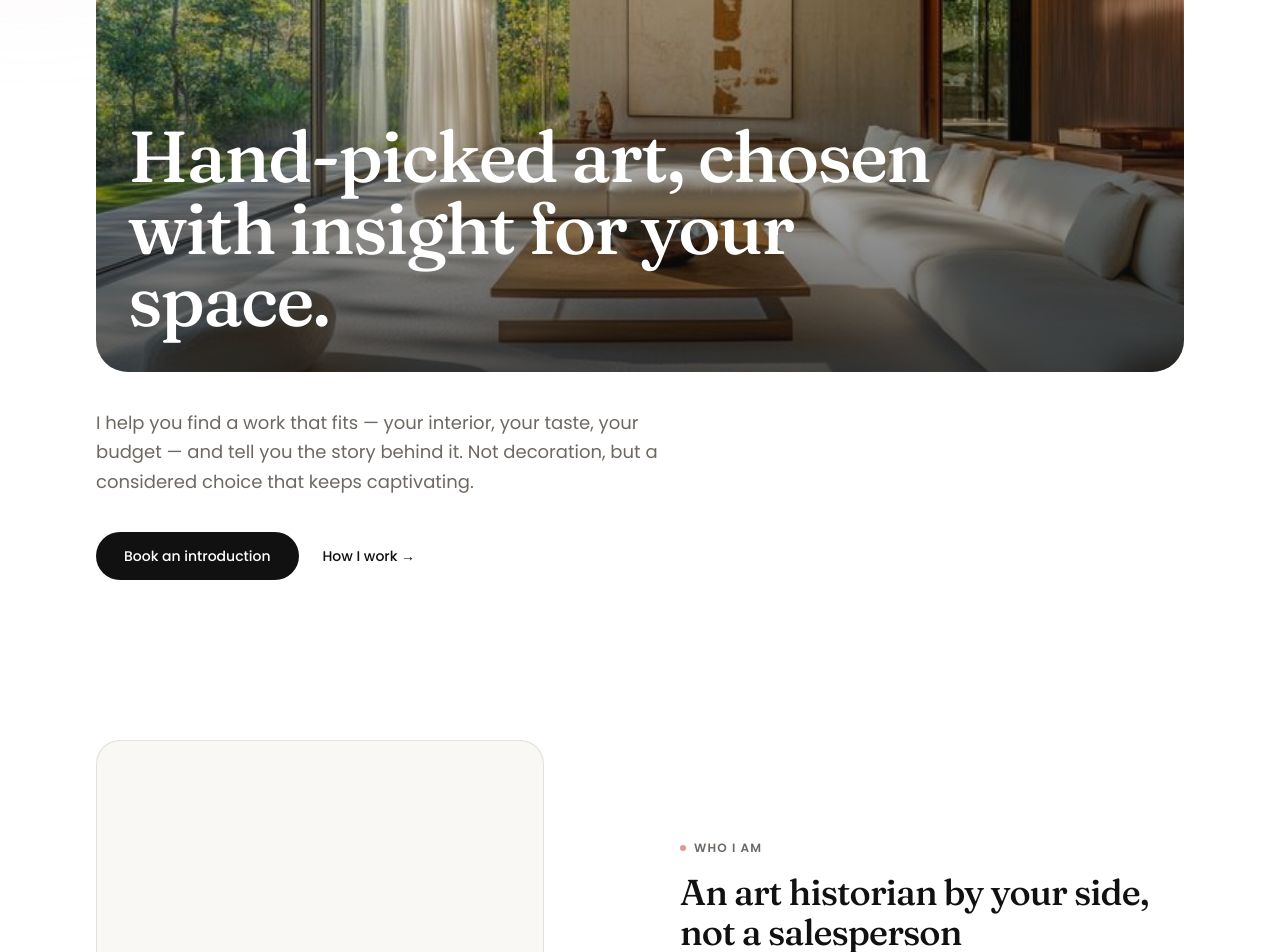
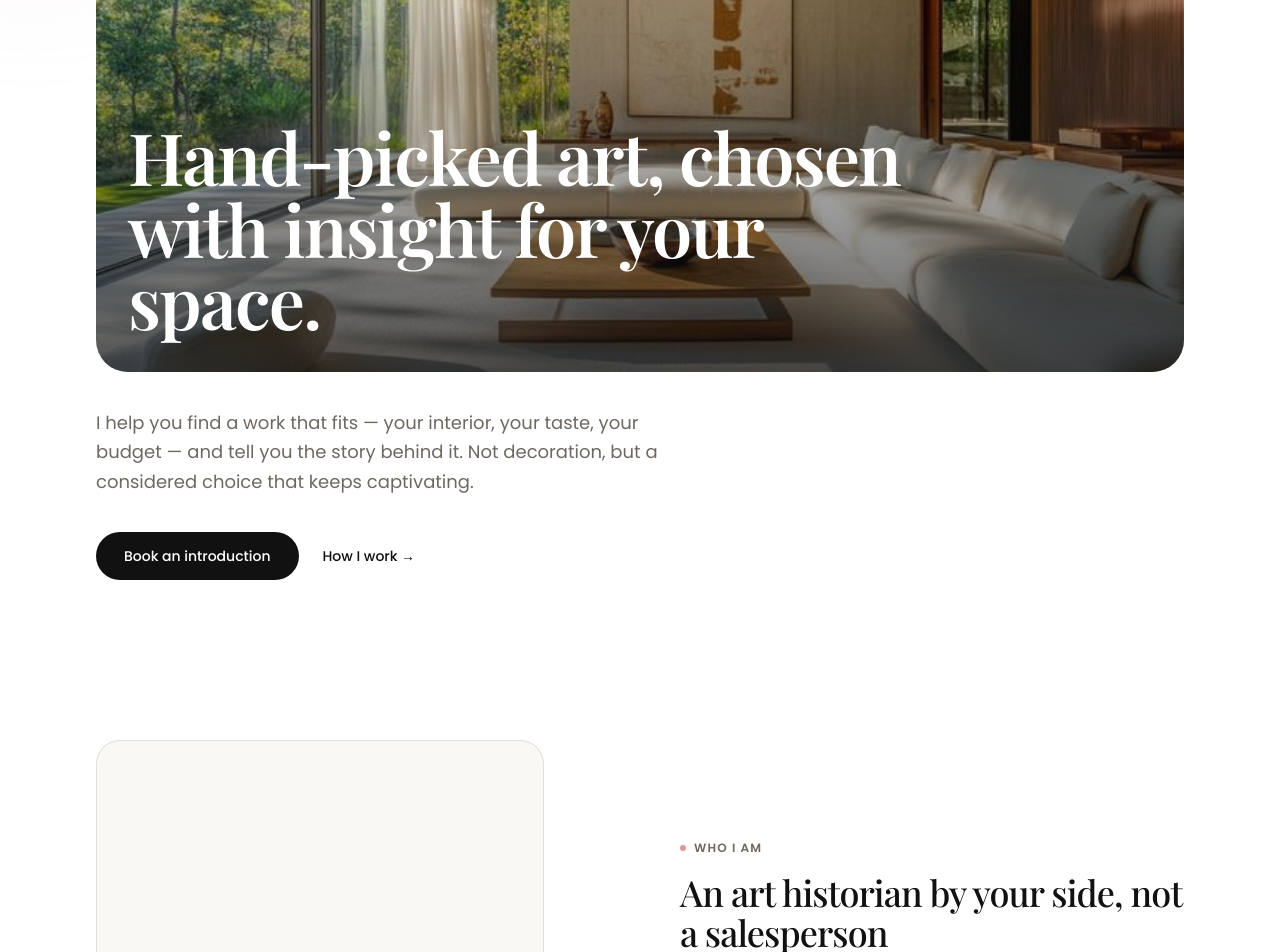
Before and after one commit to JelenaArtAdvisory/Jelena-Boydens-Art-Advisory, a Next.js app: page / in a window 1280 px wide. Shown: the part 460-1412 px from the top of the page. Built offline with nearby package versions, Linux system fonts and the light colour scheme.

Commit message:
Switch heading font to Playfair Display site-wide
Co-Authored-By: Claude Opus 4.8 <noreply@anthropic.com>

```diff
--- a/src/components/Hero.tsx
+++ b/src/components/Hero.tsx
@@ -34,7 +34,7 @@ export function Hero() {
           />
 
           {/* signature device: large heading sitting over the photograph */}
-          <h1 className="absolute inset-x-0 bottom-0 z-10 max-w-4xl px-6 pb-7 font-heading text-[2.3rem] font-medium leading-[1.05] tracking-tight text-white sm:px-8 sm:pb-9 sm:text-6xl md:text-7xl">
+          <h1 className="absolute inset-x-0 bottom-0 z-10 max-w-4xl px-6 pb-7 font-heading text-[2.3rem] font-semibold leading-[1.08] tracking-tight text-white sm:px-8 sm:pb-9 sm:text-6xl md:text-7xl">
             Hand-picked art, chosen with insight for your space.
           </h1>
         </Reveal>
--- a/src/lib/fonts.ts
+++ b/src/lib/fonts.ts
@@ -1,4 +1,4 @@
-import { Poppins, Fraunces } from "next/font/google";
+import { Poppins, Playfair_Display } from "next/font/google";
 // import localFont from "next/font/local";
 
 /**
@@ -12,19 +12,18 @@ export const body = Poppins({
 });
 
 /**
- * TODO(StudioSimms): headings should use the licensed StudioSimms typeface.
- * Until those font files are purchased, Fraunces (a free, similarly
- * characterful editorial serif) stands in so the site builds and looks
- * right today. See /fonts/README.md for the exact swap-in steps.
+ * Headings — Playfair Display (chosen by the client): a high-contrast,
+ * editorial serif with a chic gallery/fashion feel.
  *
- * To swap in StudioSimms once you have the files:
- *   1. Drop the .woff2 files into /fonts
- *   2. Delete/comment the `Fraunces` block below
+ * NOTE: The design system originally specified the paid StudioSimms font.
+ * If you ever want to switch to StudioSimms instead:
+ *   1. Drop the .woff2 files into /fonts (see /fonts/README.md)
+ *   2. Delete/comment the `Playfair_Display` block below
  *   3. Uncomment the `localFont` block below and point it at your files
  */
-export const heading = Fraunces({
+export const heading = Playfair_Display({
   subsets: ["latin"],
-  weight: ["400", "500", "600"],
+  weight: ["400", "500", "600", "700"],
   style: ["normal", "italic"],
   variable: "--font-heading",
   display: "swap",
--- a/tailwind.config.ts
+++ b/tailwind.config.ts
@@ -18,9 +18,8 @@ const config: Config = {
         milkshakeDeep: "#D89B96",
       },
       fontFamily: {
-        // Headings: StudioSimms (paid, self-hosted) with Fraunces as the
-        // free fallback until the licensed font files are supplied.
-        // See src/lib/fonts.ts for the swap instructions.
+        // Headings: Playfair Display (client's choice). Can be swapped for the
+        // paid StudioSimms font later — see src/lib/fonts.ts for how.
         heading: ["var(--font-heading)", "Georgia", "serif"],
         body: ["var(--font-body)", "system-ui", "sans-serif"],
       },
```
